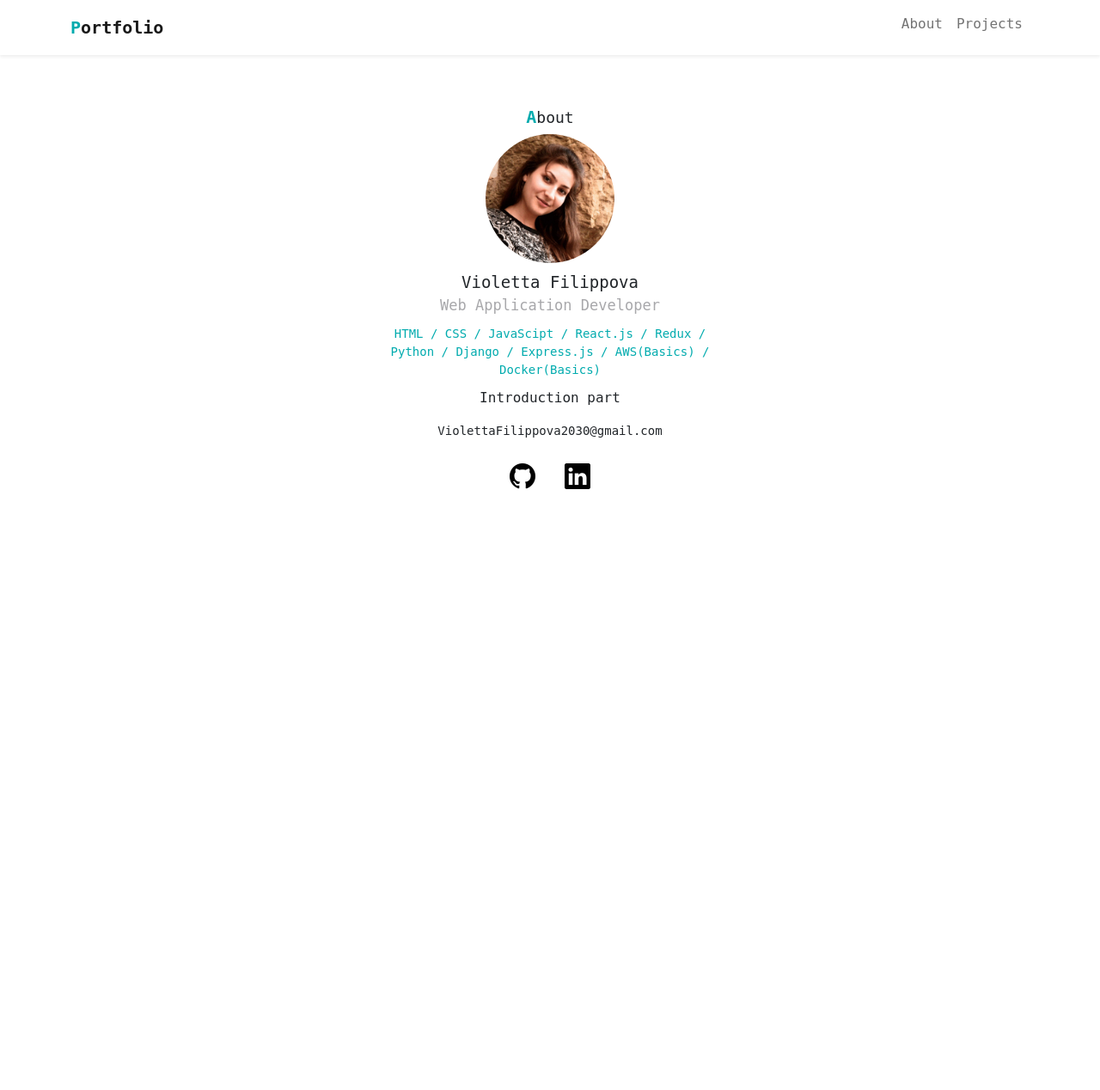
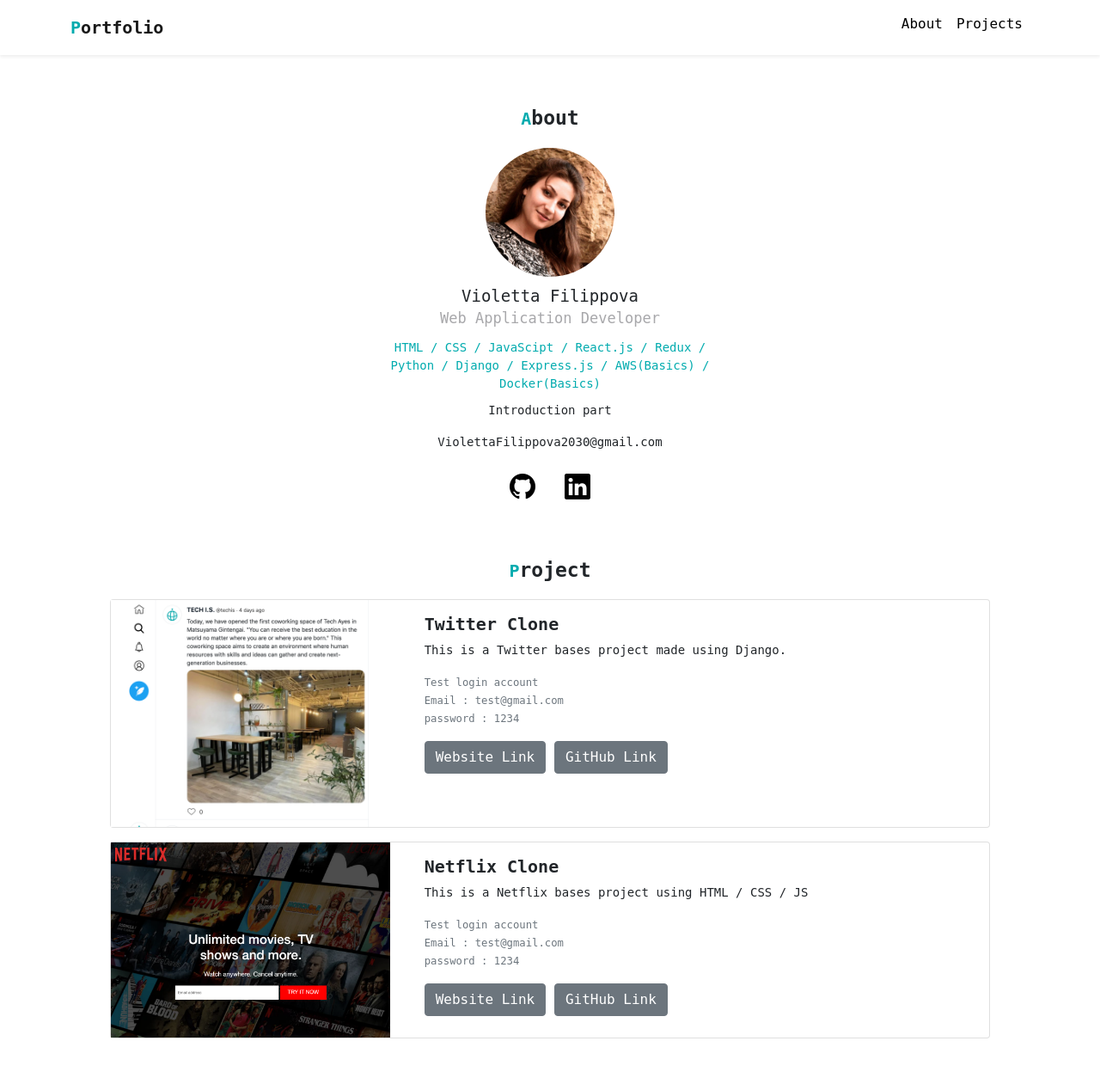
Before and after one commit to Viola-Ivolga/portfolio, a PHP site: page / in a window 1280 px wide. Shown: the whole page at 86% size. Before the commit the page ends 569 px from the top, so only its background shows below. Run offline with PHP 8.4, Linux system fonts and the light colour scheme.

Commit message:
created the progect section

```diff
--- a/index.html
+++ b/index.html
@@ -48,6 +48,57 @@
          <a href="#"><i class="bi bi-linkedin ms-3"></i></a>
          </div>
      </div>
+
+     <div id="project">
+          <h2><span class="font-primary">P</span>roject</h2>
+
+          <div class="card mb-3">
+            <div class="row">
+              <div class="col-md-4">
+                <img src="img/project-twitter.png"  alt="Twitter Project">
+              </div>
+              <div class="col-md-8">
+                <div class="card-body">
+                  <h5 class="card-title">Twitter Clone</h5>
+                  <p class="card-text">This is a Twitter bases project made using Django.</p>
+                  <p class="card-text"><small class="text-muted">
+                     Test login account<br>
+                     Email : test@gmail.com <br>
+                     password : 1234
+                    </small></p>
+                    <a href="#" target="_blank" class="btn btn-secondary">Website Link</a>
+                    <a href="#" target="_blank" class="btn btn-secondary">GitHub Link</a>
+                </div>
+              </div>
+            </div>
+          </div>
+     <div class="card mb-3">
+      <div class="row">
+        <div class="col-md-4">
+           <img src="img/project-netflix.png" alt="Netflix Project">
+        </div>
+        <div class="col-md-8">
+           <div class="card-body">
+               <h5 class="card-title">Netflix Clone</h5>
+               <p class="card-text">This is a Netflix bases project using HTML / CSS / JS</p>
+               <p class="card-text"><small class="text-muted">
+                   Test login account<br>
+                   Email : test@gmail.com <br>
+                   password : 1234
+               </small></p>
+               <a href="#" target="_blank" class="btn btn-secondary">Website Link</a>
+               <a href="#" target="_blank" class="btn btn-secondary">GitHub Link</a>
+            </div>
+         </div>
+      </div>
+    </div>
+
+
+</div>
+
+
+
+
     <script src="https://cdn.jsdelivr.net/npm/bootstrap@5.1.3/dist/js/bootstrap.bundle.min.js" integrity="sha384-ka7Sk0Gln4gmtz2MlQnikT1wXgYsOg+OMhuP+IlRH9sENBO0LRn5q+8nbTov4+1p" crossorigin="anonymous"></script>
 </body>
 </html>
--- a/style.css
+++ b/style.css
@@ -4,8 +4,6 @@ body{
 
 .font-primary{
     color: #00abae;
-}
-.font-primary{
     font-size: 20px;
     font-weight: bold;
 }
@@ -14,10 +12,24 @@ body{
     font-size: 20px;
     font-weight: bold;
 }
+
+p{
+    font-size: 14px;
+}
+
 h2{
+    font-weight: bold;
+    font-size: 23px;
+    margin-bottom: 20px;
+}
+/* h2{
 
     font-size: 18px;
 
+} */
+
+a.font-black{
+    color: #000 !important;
 }
 #about {
     margin: 60px auto;
@@ -72,3 +84,21 @@ h2{
 #about .icons a{
     color: #000;
 }
+
+#project {
+    margin: 60px auto;
+    width: 80%;
+}
+
+#project h2{
+
+    text-align: center;
+}
+
+#project .card img{
+    width: 100%;
+}
+
+#project .card-title{
+    font-weight: bold;
+}
```
